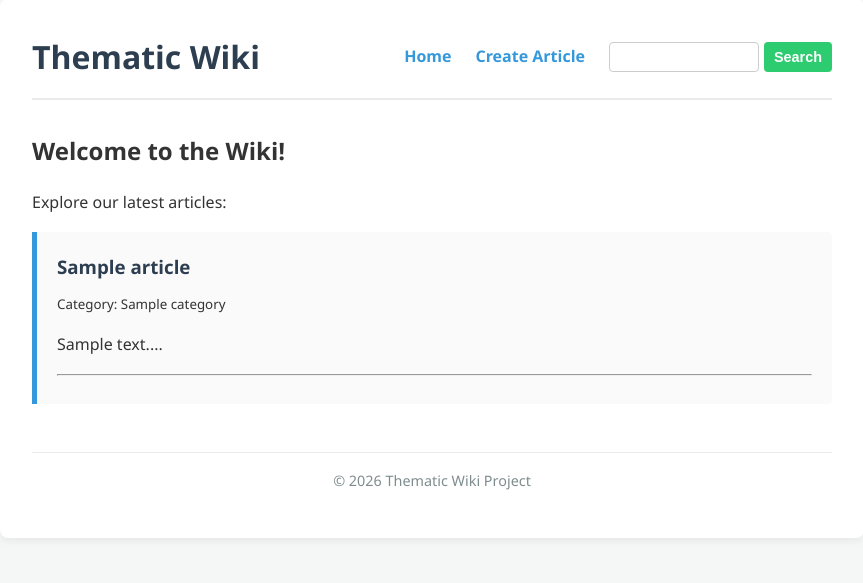
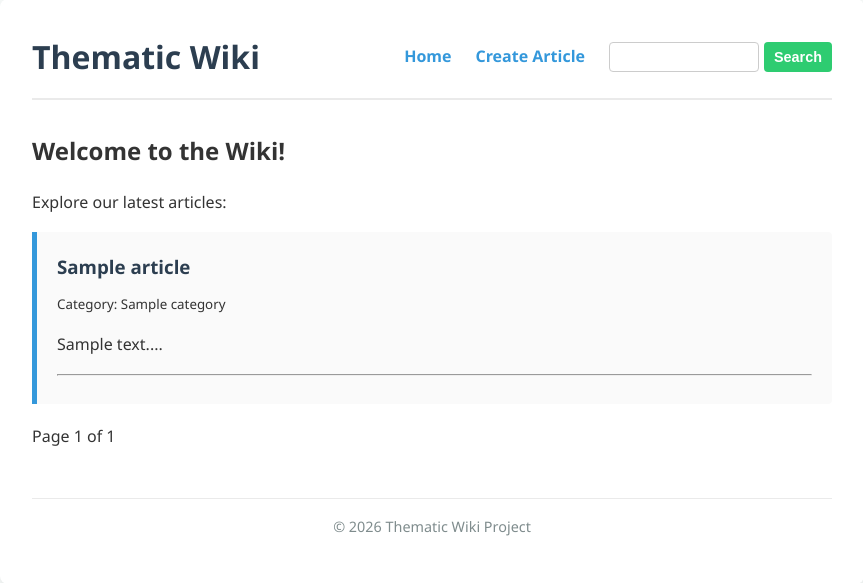
Before and after one commit to Andrew3378o/course-work-2course-2semester, a Flask app: page / in a window 1280 px wide. Shown: the part 33-616 px from the top of the page, without its empty margins (208-1071 px from the left). Run offline with Flask 3, Linux system fonts and the light colour scheme; tables that the repository leaves empty hold one stand-in row (values such as "Sample post").

Commit message:
feat: implement basic pagination for the home page

```diff
--- a/app.py
+++ b/app.py
@@ -13,24 +13,37 @@ app.secret_key = os.environ.get('SECRET_KEY', 'default-secret-key')
 
 @app.route('/')
 def index():
+    page = request.args.get('page', 1, type=int)
+    per_page = 5
+    offset = (page - 1) * per_page
+
     conn = get_db_connection()
     articles = []
+    total_pages = 1
+
     if conn:
         cursor = conn.cursor(dictionary=True)
         try:
-            cursor.execute("""
+            cursor.execute("SELECT COUNT(*) as count FROM articles")
+            total_articles = cursor.fetchone()['count']
+            total_pages = (total_articles + per_page - 1) // per_page
+
+            query = """
                 SELECT a.id, a.title, a.content_markdown, c.name as category_name
                 FROM articles a
                 LEFT JOIN categories c ON a.category_id = c.id
-                ORDER BY a.id DESC LIMIT 10
-            """)
+                ORDER BY a.id DESC
+                LIMIT %s OFFSET %s
+            """
+            cursor.execute(query, (per_page, offset))
             articles = cursor.fetchall()
         except Exception as e:
             print(f"Database error: {e}")
         finally:
             cursor.close()
             conn.close()
-    return render_template('index.html', articles=articles)
+
+    return render_template('index.html', articles=articles, page=page, total_pages=total_pages)
 
 @app.route('/article/<int:article_id>')
 def article_detail(article_id):
--- a/templates/index.html
+++ b/templates/index.html
@@ -21,6 +21,18 @@
             </li>
         {% endfor %}
         </ul>
+
+        <div class="pagination" style="margin-top: 20px; display: flex; gap: 10px; align-items: center;">
+            {% if page > 1 %}
+                <a href="{{ url_for('index', page=page-1) }}">&larr; Newer Articles</a>
+            {% endif %}
+
+            <span>Page {{ page }} of {{ total_pages }}</span>
+
+            {% if page < total_pages %}
+                <a href="{{ url_for('index', page=page+1) }}">Older Articles &rarr;</a>
+            {% endif %}
+        </div>
     {% else %}
         <p><em>No articles found in the database.</em></p>
     {% endif %}
```
